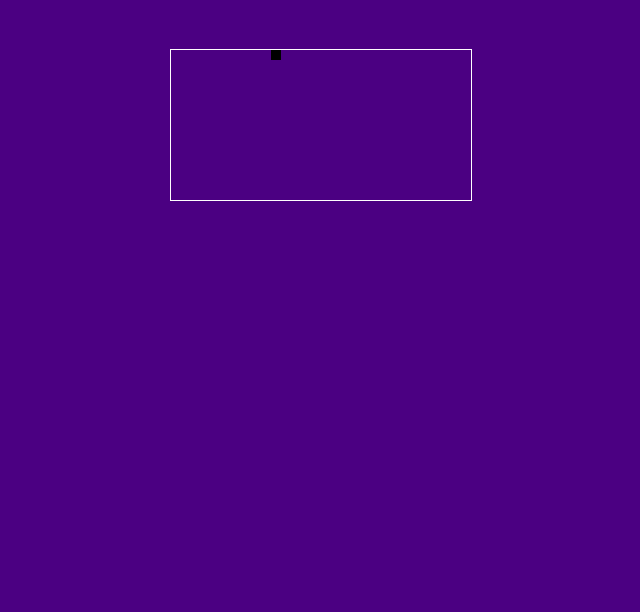
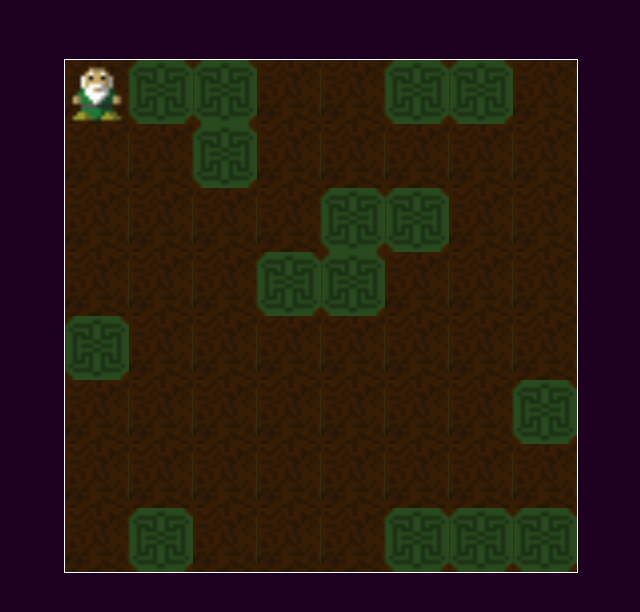
Before and after one commit to davidgm-92/online-roguelike, a plain HTML site: page first try/index.html in a window 1280 px wide. Shown: the whole page, without its empty margins (319-959 px from the left). Drawn offline with Linux system fonts and the light colour scheme.

Commit message:
movement and map generation

```diff
--- a/first try/index.css
+++ b/first try/index.css
@@ -1,9 +1,15 @@
+* {
+    margin: 0;
+    padding: 0;
+}
+
 canvas {
     outline: 1px solid white;
+    margin: 10px;
 }
 
 body {
-    background-color: indigo;
+    background-color: rgb(29, 0, 32);
     text-align: center;
     margin-top: 50px;
 }
--- a/first try/src/index.js
+++ b/first try/src/index.js
@@ -1,8 +1,31 @@
 canvas = document.getElementById("canvas");
 ctx = canvas.getContext("2d");
-ctx.width = 600;
-ctx.height = 300;
+ctx.imageSmoothingEnabled = false;
 tileSize = 64;
+mapSize = 8;
+canvas.width = mapSize*tileSize;
+canvas.height = mapSize*tileSize;
+
+function Tile(type, sprite, x, y, passable) {
+    this.type = type;
+    this.sprite = sprite;
+    this.x = x;
+    this.y = y;
+    this.passable = passable;
+    this.draw = function () {
+        drawSprite(this.sprite, this.x, this.y);
+    }
+}
+
+function Char(type, sprite, x, y) {
+    this.type = type;
+    this.sprite = sprite;
+    this.x = x;
+    this.y = y;
+    this.draw = function () {
+        drawSprite(this.sprite, this.x, this.y);
+    }
+}
 
 function drawSprite(sprite, x, y) {
     ctx.drawImage(
@@ -18,9 +41,47 @@ function drawSprite(sprite, x, y) {
     );
 }
 
+function createMap() {
+    let map = [];
+    for (let x=0; x<mapSize; x++) {
+        map.push([]);
+        for (let y=0; y<mapSize; y++) {
+            if (Math.random() > 0.3) {
+                map[x][y] = new Tile("floor", 2, x, y, true);
+            }else{
+                map[x][y] = new Tile("wall", 3, x, y, false);
+            }
+        }
+    }
+    return map;
+}
+
+function drawAll(map, charList) {
+    for (let x=0; x<mapSize; x++) {
+        for (let y=0; y<mapSize; y++) {
+                map[x][y].draw();
+            }
+        }
+    for (let char=0; char<charList.length; char++) {
+        charList[char].draw();
+    }
+}
+
 spritesheet = new Image();
 spritesheet.src = "spritesheet.png";
 
 ctx.clearRect(0,0,canvas.width,canvas.height);
-drawSprite(0,0,0);
-ctx.fillRect(100,0,10,10);
+let map = createMap();
+
+let player = new Char("player", 0, 0, 0);
+let charList = [];
+charList.push(player);
+
+document.querySelector("html").onkeypress = function(e){
+    if (e.key=="w") player.y--;
+    if (e.key=="s") player.y++;
+    if (e.key=="a") player.x--;
+    if (e.key=="d") player.x++;
+};
+
+setInterval(drawAll, 10, map, charList);
```
